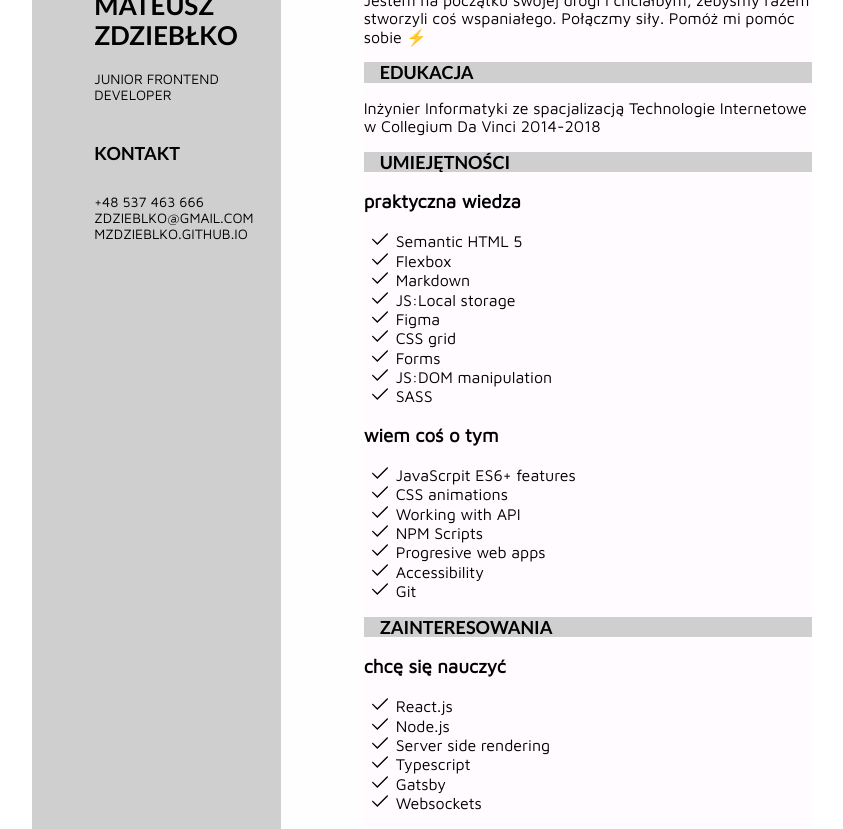
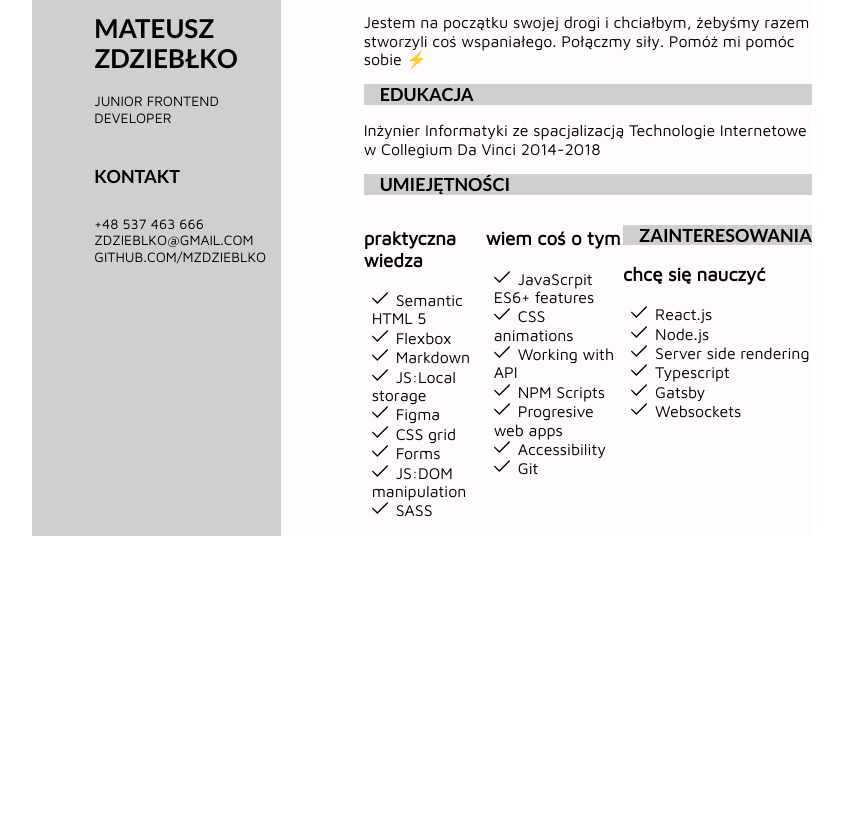
Before and after one commit to mzdzieblko/CV, a website built with webpack: page src/pages/index.html in a window 1280 px wide. Shown: the part 242-1071 px from the top of the page, without its empty margins (218-1061 px from the left). After the commit the page ends 800 px from the top, so only its background shows below. Built offline with nearby package versions, Linux system fonts and the light colour scheme.

```diff
--- a/src/pages/index.html
+++ b/src/pages/index.html
@@ -156,7 +156,7 @@
             <a href="mailto:zdzieblko@gmail.com" class="contact__email"
               >ZDZIEBLKO@GMAIL.COM</a
             >
-            <a href="http://mzdzieblko.github.io" class="contact__link">MZDZIEBLKO.GITHUB.IO</a>
+            <a href="https://github.com/mzdzieblko" class="contact__link">GITHUB.COM/MZDZIEBLKO</a>
           </article>
         </div>
       </aside>
@@ -185,7 +185,7 @@
         </article>
 
         <h2 class="card__title">UMIEJĘTNOŚCI</h2>
-        <div class="wraper--mobile">
+        <div class="wraper wraper--mobile">
 
             <article class="card card--mobile">
               <h3 class="list__title">praktyczna wiedza</h3>
```
Also changed, not shown: src/assets/img/img.jpg.
